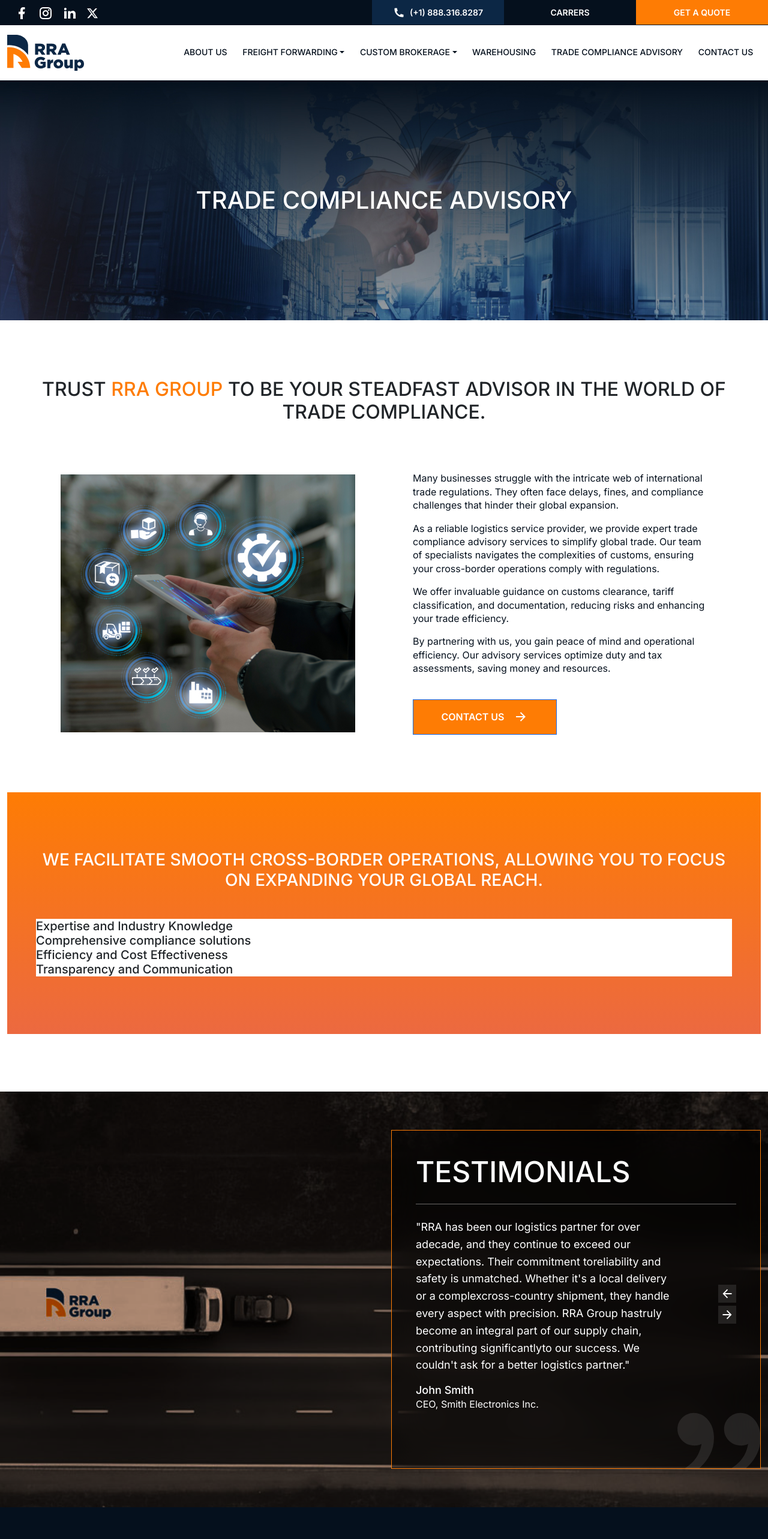
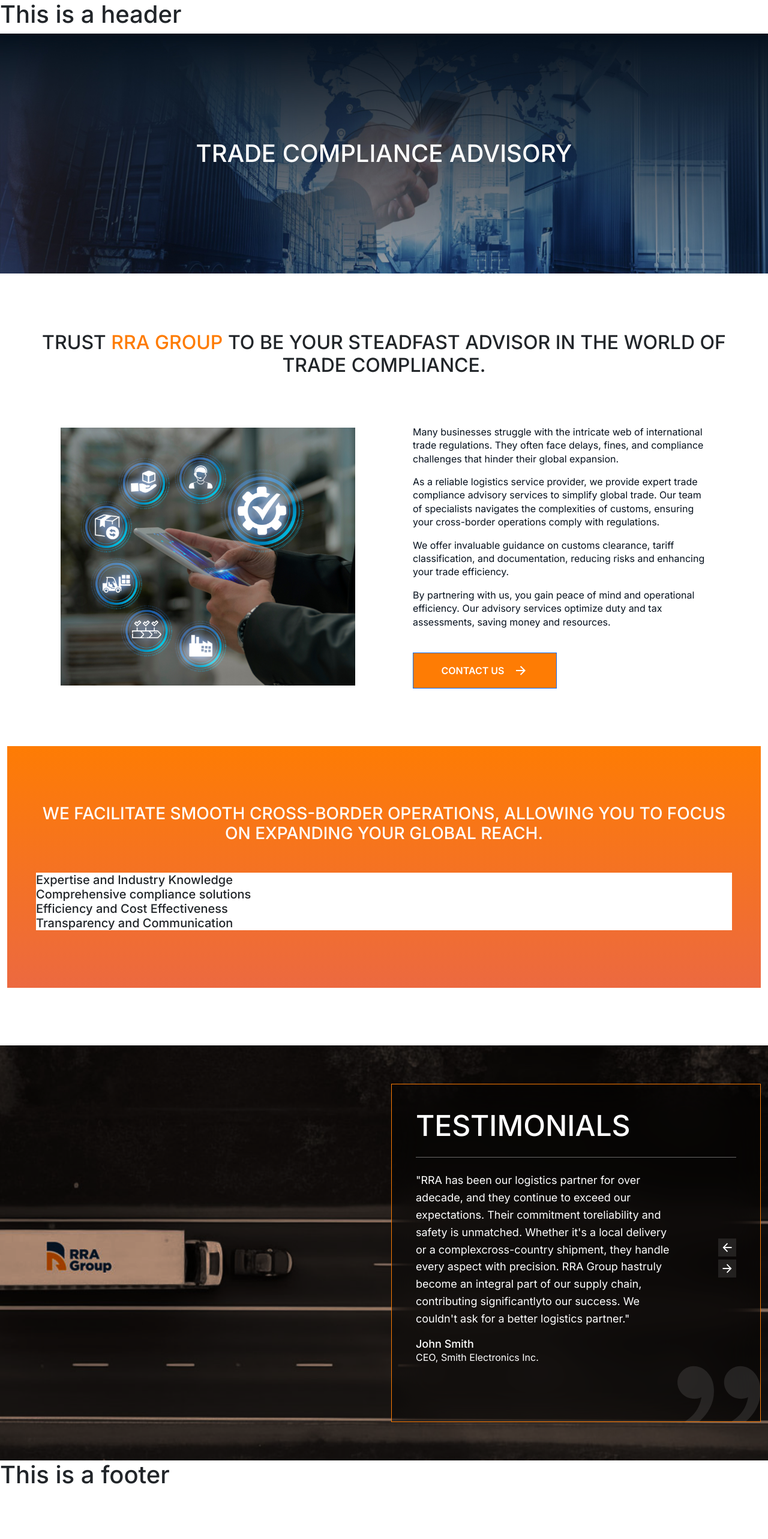
Before and after one commit to deepakkalaramna-thunderbrains/rra-new, a Next.js app: page /TradeComplianceAdvisory in a window 1280 px wide. Shown: the top 2566 px of the page at 60% size. After the commit the page ends 2491 px from the top, so only its background shows below. Built offline with nearby package versions, Linux system fonts and the light colour scheme.

Commit message:
new issue

```diff
--- a/src/app/Footer/footer.js
+++ b/src/app/Footer/footer.js
@@ -5,7 +5,9 @@ import '../../../node_modules/slick-carousel/slick/slick.css'
 export default function Footer(){
 let date = new Date()
 let currentYear = date.getFullYear()
-return(<footer class="bg-secondary-dark pt-5">
+return(
+    <h1>This is a footer</h1>)}
+{/* <footer class="bg-secondary-dark pt-5">
 <div class="container-fluid my-3">
     <div class="row py-4">
         <div class="col-md-3">
@@ -189,4 +191,4 @@ return(<footer class="bg-secondary-dark pt-5">
         </div>
     </div>
 </div>
-</footer>)}
+</footer>)} */}
--- a/src/app/Header/header.js
+++ b/src/app/Header/header.js
@@ -8,7 +8,8 @@ import "../../../node_modules/bootstrap/dist/js/bootstrap.js"
 export default function Header() {
     return (
         <header>
-        <div class="top-bar bg-secondary-dark">
+            <h1>This is a header</h1>
+        {/* <div class="top-bar bg-secondary-dark">
             <div class="w-100 h-100 d-flex align-items-center justify-content-between">
                 <ul class="list-unstyled m-0 mx-3 d-flex align-items-center p-2 cus-social-media">
                     <li class="mb-0">
@@ -149,7 +150,7 @@ export default function Header() {
                     </ul>
                 </div>
             </div>
-        </nav>
+        </nav> */}
     </header>
     )
 }
```
